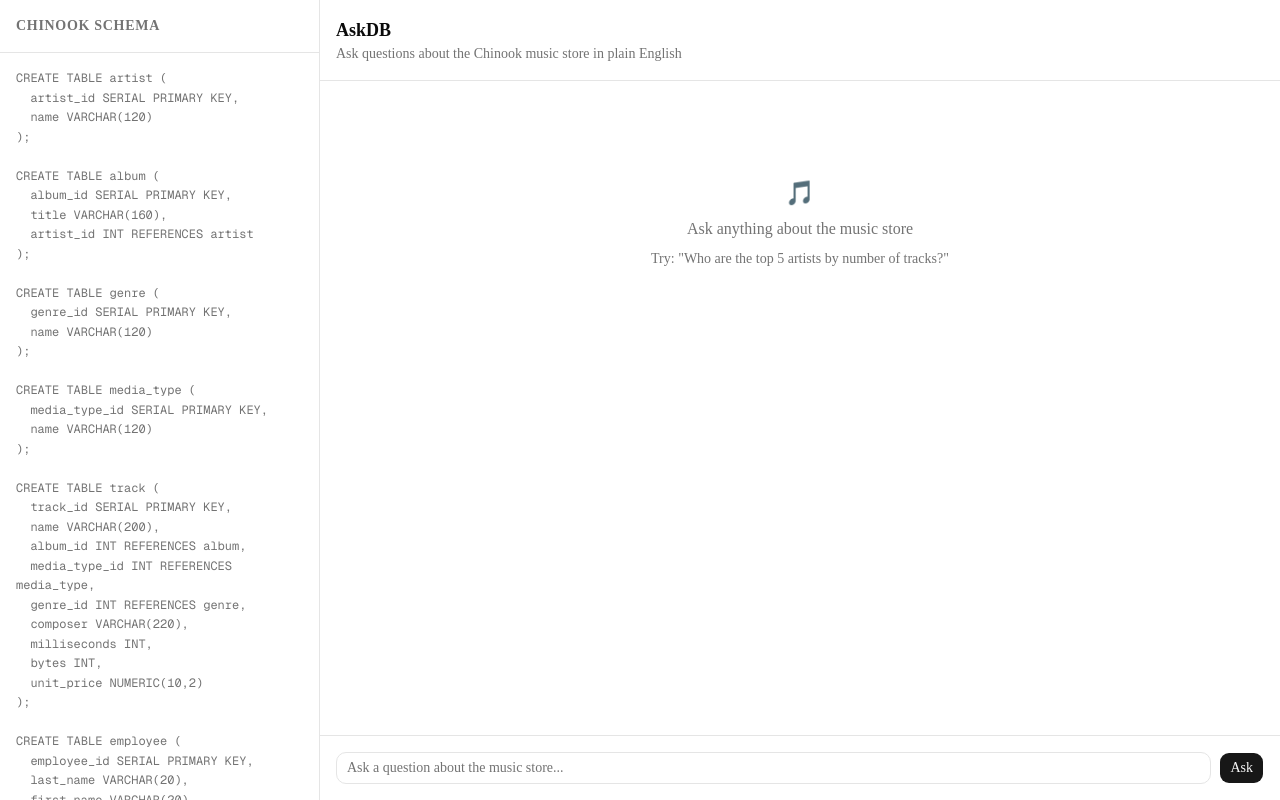
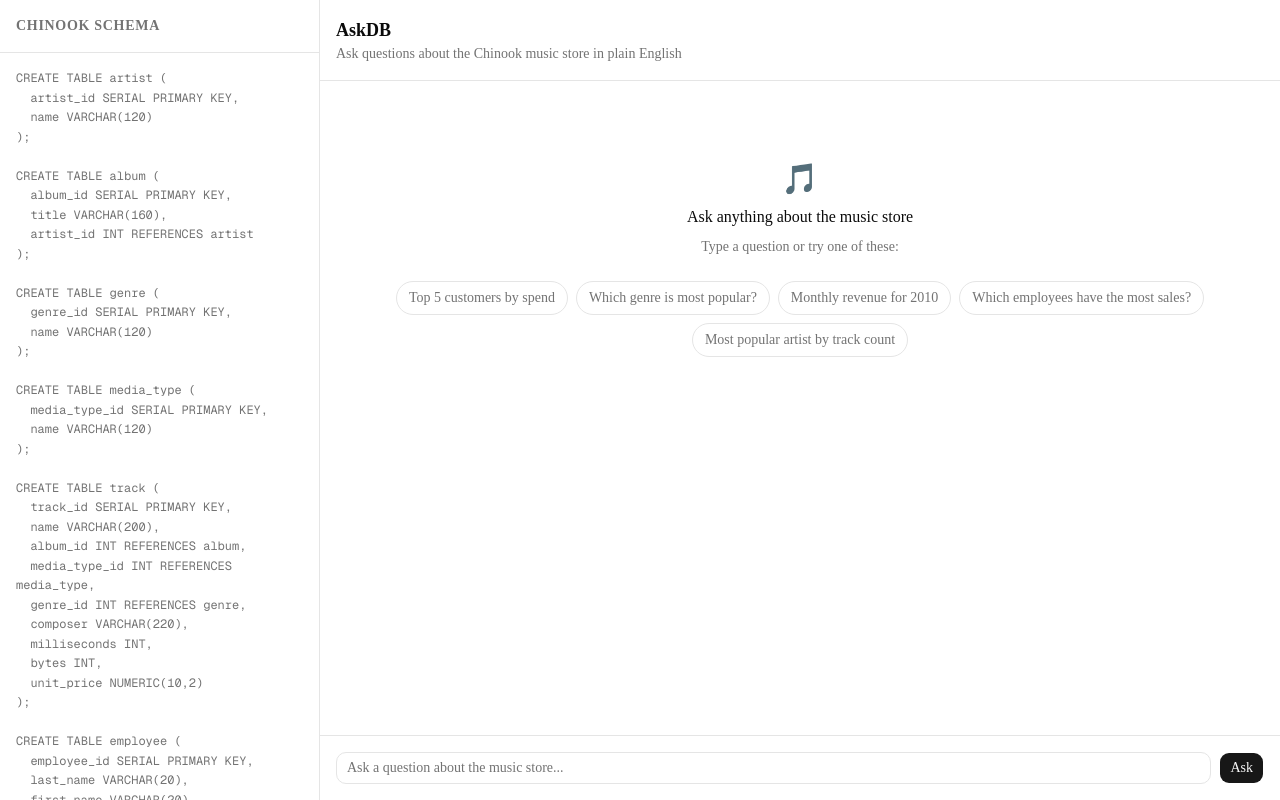
Before and after one commit to NhanahMunya/askdp, a Next.js app in the folder web/: page / in a window 1280 px wide. Built offline with nearby package versions, Linux system fonts and the light colour scheme.

Commit message:
Loading states for interface

```diff
--- a/web/app/page.tsx
+++ b/web/app/page.tsx
@@ -95,6 +95,14 @@ CREATE TABLE playlist_track (
   track_id INT REFERENCES track
 );`;
 
+const SAMPLE_QUESTIONS = [
+  "Top 5 customers by spend",
+  "Which genre is most popular?",
+  "Monthly revenue for 2010",
+  "Which employees have the most sales?",
+  "Most popular artist by track count",
+];
+
 type Message = {
   role: "user" | "assistant";
   question?: string;
@@ -104,6 +112,45 @@ type Message = {
   truncated?: boolean;
 };
 
+function CopyButton({ text }: { text: string }) {
+  const [copied, setCopied] = useState(false);
+
+  async function handleCopy() {
+    await navigator.clipboard.writeText(text);
+    setCopied(true);
+    setTimeout(() => setCopied(false), 2000);
+  }
+
+  return (
+    <button
+      onClick={handleCopy}
+      className="text-xs text-muted-foreground hover:text-foreground transition-colors px-2 py-0.5 rounded hover:bg-muted"
+    >
+      {copied ? "✓ Copied" : "Copy SQL"}
+    </button>
+  );
+}
+
+function LoadingMessage() {
+  const [dots, setDots] = useState(".");
+
+  useEffect(() => {
+    const interval = setInterval(() => {
+      setDots((d) => (d.length >= 3 ? "." : d + "."));
+    }, 400);
+    return () => clearInterval(interval);
+  }, []);
+
+  return (
+    <div className="space-y-2 max-w-3xl">
+      <div className="rounded-lg border bg-muted px-4 py-3 text-sm text-muted-foreground flex items-center gap-2">
+        <span className="inline-block w-4 text-center">{dots}</span>
+        <span>Generating SQL and running query</span>
+      </div>
+    </div>
+  );
+}
+
 export default function Home() {
   const [messages, setMessages] = useState<Message[]>([]);
   const [question, setQuestion] = useState("");
@@ -112,13 +159,13 @@ export default function Home() {
 
   useEffect(() => {
     bottomRef.current?.scrollIntoView({ behavior: "smooth" });
-  }, [messages]);
+  }, [messages, loading]);
 
-  async function handleAsk() {
-    if (!question.trim() || loading) return;
+  async function handleAsk(q?: string) {
+    const text = q ?? question;
+    if (!text.trim() || loading) return;
 
-    const userMessage: Message = { role: "user", question };
-    setMessages((prev) => [...prev, userMessage]);
+    setMessages((prev) => [...prev, { role: "user", question: text }]);
     setQuestion("");
     setLoading(true);
 
@@ -126,7 +173,7 @@ export default function Home() {
       const res = await fetch("http://127.0.0.1:8000/api/ask", {
         method: "POST",
         headers: { "Content-Type": "application/json" },
-        body: JSON.stringify({ question }),
+        body: JSON.stringify({ question: text }),
       });
       const data = await res.json();
       setMessages((prev) => [
@@ -142,7 +189,10 @@ export default function Home() {
     } catch {
       setMessages((prev) => [
         ...prev,
-        { role: "assistant", error: "Could not reach the API." },
+        {
+          role: "assistant",
+          error: "Could not reach the API. Is the backend running?",
+        },
       ]);
     } finally {
       setLoading(false);
@@ -152,7 +202,7 @@ export default function Home() {
   return (
     <div className="flex h-screen bg-background text-foreground">
       {/* Left: Schema Viewer */}
-      <aside className="w-80 border-r flex flex-col">
+      <aside className="w-80 border-r flex flex-col shrink-0">
         <div className="p-4 border-b">
           <h2 className="font-semibold text-sm uppercase tracking-wider text-muted-foreground">
             Chinook Schema
@@ -175,13 +225,29 @@ export default function Home() {
 
         {/* Messages */}
         <div className="flex-1 overflow-auto p-4 space-y-6">
-          {messages.length === 0 && (
-            <div className="text-center text-muted-foreground mt-20 space-y-2">
-              <p className="text-2xl">🎵</p>
-              <p className="font-medium">Ask anything about the music store</p>
-              <p className="text-sm">
-                Try: &quot;Who are the top 5 artists by number of tracks?&quot;
-              </p>
+          {/* Empty state with sample chips */}
+          {messages.length === 0 && !loading && (
+            <div className="text-center mt-16 space-y-6">
+              <div className="space-y-2">
+                <p className="text-3xl">🎵</p>
+                <p className="font-medium">
+                  Ask anything about the music store
+                </p>
+                <p className="text-sm text-muted-foreground">
+                  Type a question or try one of these:
+                </p>
+              </div>
+              <div className="flex flex-wrap justify-center gap-2">
+                {SAMPLE_QUESTIONS.map((q) => (
+                  <button
+                    key={q}
+                    onClick={() => handleAsk(q)}
+                    className="text-sm px-3 py-1.5 rounded-full border hover:bg-muted transition-colors text-muted-foreground hover:text-foreground"
+                  >
+                    {q}
+                  </button>
+                ))}
+              </div>
             </div>
           )}
 
@@ -198,15 +264,35 @@ export default function Home() {
               {msg.role === "assistant" && (
                 <div className="space-y-3 max-w-3xl">
                   {msg.error ? (
-                    <div className="text-sm text-destructive bg-destructive/10 rounded-lg p-3">
-                      {msg.error}
+                    /* Error state */
+                    <div className="rounded-lg border border-destructive/30 bg-destructive/5 overflow-hidden">
+                      <div className="px-3 py-1.5 border-b border-destructive/20 text-xs text-destructive font-medium flex items-center gap-1.5">
+                        <span>⚠</span> Query Failed
+                      </div>
+                      {msg.sql && (
+                        <div className="border-b border-destructive/10">
+                          <div className="px-3 py-1 text-xs text-muted-foreground flex justify-between items-center">
+                            <span>Generated SQL</span>
+                            <CopyButton text={msg.sql} />
+                          </div>
+                          <pre className="px-3 pb-3 text-xs font-mono overflow-auto">
+                            {msg.sql}
+                          </pre>
+                        </div>
+                      )}
+                      <p className="px-3 py-2 text-xs text-destructive font-mono">
+                        {msg.error}
+                      </p>
                     </div>
                   ) : (
                     <>
                       {/* SQL block */}
                       <div className="rounded-lg border bg-muted overflow-hidden">
-                        <div className="px-3 py-1.5 border-b text-xs text-muted-foreground font-mono uppercase tracking-wider">
-                          Generated SQL
+                        <div className="px-3 py-1.5 border-b text-xs text-muted-foreground flex justify-between items-center">
+                          <span className="uppercase tracking-wider">
+                            Generated SQL
+                          </span>
+                          {msg.sql && <CopyButton text={msg.sql} />}
                         </div>
                         <pre className="p-3 text-xs font-mono overflow-auto">
                           {msg.sql}
@@ -216,8 +302,8 @@ export default function Home() {
                       {/* Results table */}
                       {msg.results && msg.results.length > 0 && (
                         <div className="rounded-lg border overflow-hidden">
-                          <div className="px-3 py-1.5 border-b text-xs text-muted-foreground uppercase tracking-wider flex justify-between">
-                            <span>
+                          <div className="px-3 py-1.5 border-b text-xs text-muted-foreground flex justify-between items-center">
+                            <span className="uppercase tracking-wider">
                               {msg.results.length} row
                               {msg.results.length !== 1 ? "s" : ""}
                             </span>
@@ -227,14 +313,15 @@ export default function Home() {
                               </span>
                             )}
                           </div>
-                          <div className="overflow-auto max-h-64">
+                          {/* Horizontal scroll wrapper */}
+                          <div className="overflow-x-auto max-h-64">
                             <Table>
                               <TableHeader>
                                 <TableRow>
                                   {Object.keys(msg.results[0]).map((col) => (
                                     <TableHead
                                       key={col}
-                                      className="text-xs font-mono"
+                                      className="text-xs font-mono whitespace-nowrap"
                                     >
                                       {col}
                                     </TableHead>
@@ -247,7 +334,7 @@ export default function Home() {
                                     {Object.values(row).map((val, k) => (
                                       <TableCell
                                         key={k}
-                                        className="text-xs font-mono"
+                                        className="text-xs font-mono whitespace-nowrap"
                                       >
                                         {String(val)}
                                       </TableCell>
@@ -271,11 +358,30 @@ export default function Home() {
               )}
             </div>
           ))}
+
+          {/* Loading indicator */}
+          {loading && <LoadingMessage />}
+
           <div ref={bottomRef} />
         </div>
 
         {/* Input */}
-        <div className="p-4 border-t">
+        <div className="p-4 border-t space-y-2">
+          {/* Sample chips when chat has messages */}
+          {messages.length > 0 && (
+            <div className="flex flex-wrap gap-1.5">
+              {SAMPLE_QUESTIONS.map((q) => (
+                <button
+                  key={q}
+                  onClick={() => handleAsk(q)}
+                  disabled={loading}
+                  className="text-xs px-2.5 py-1 rounded-full border hover:bg-muted transition-colors text-muted-foreground hover:text-foreground disabled:opacity-40"
+                >
+                  {q}
+                </button>
+              ))}
+            </div>
+          )}
           <div className="flex gap-2">
             <Input
               placeholder="Ask a question about the music store..."
@@ -284,7 +390,7 @@ export default function Home() {
               onKeyDown={(e) => e.key === "Enter" && handleAsk()}
               disabled={loading}
             />
-            <Button onClick={handleAsk} disabled={loading}>
+            <Button onClick={() => handleAsk()} disabled={loading}>
               {loading ? "Thinking..." : "Ask"}
             </Button>
           </div>
```
Also changed, not shown: 2 other files (tests, documents, lock files or other folders).
